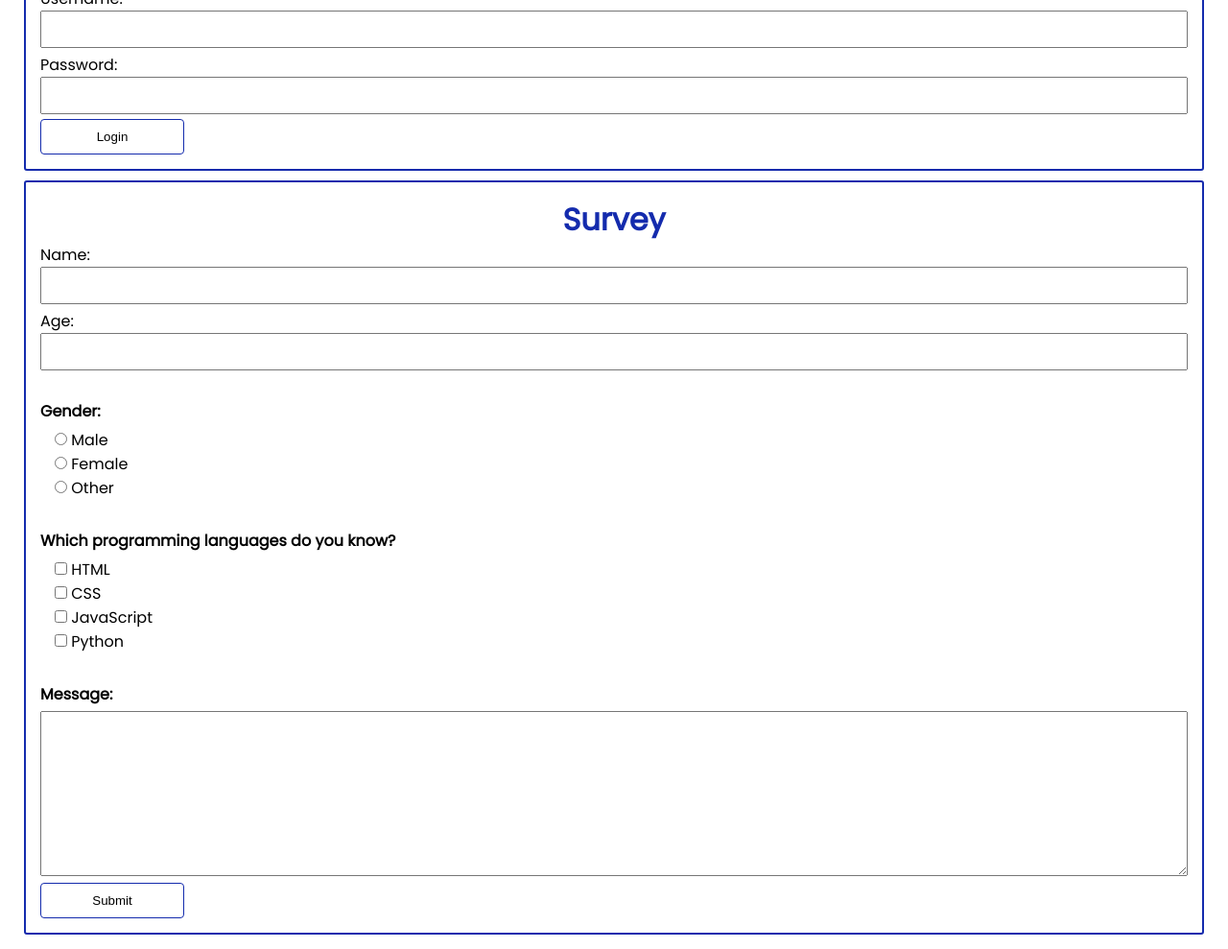
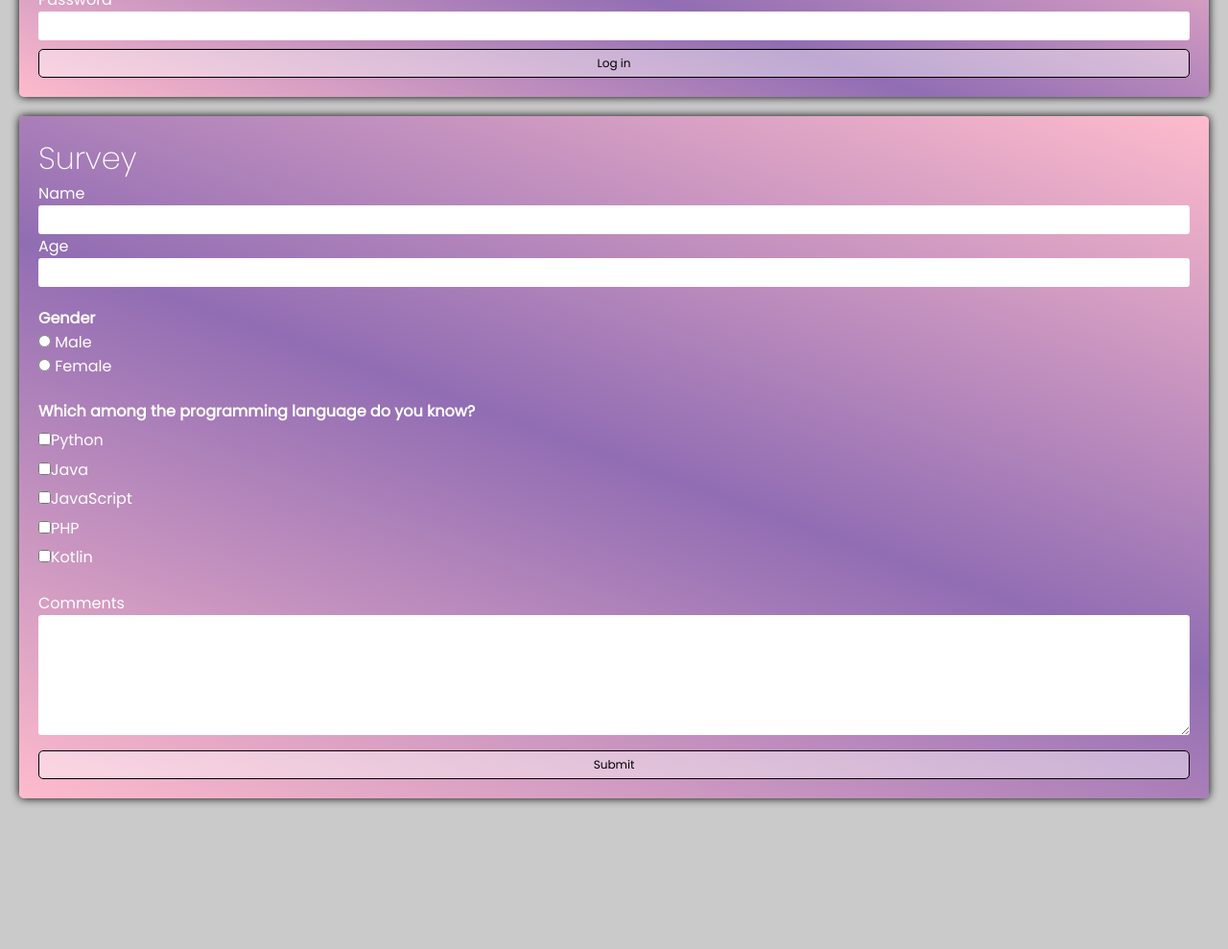
Before and after one commit to rdaavee/IcreatechsStudyHub, a plain HTML site: page Activity 2/assignment2.html in a window 1280 px wide. Shown: the part 570-1559 px from the top of the page at 96% size. After the commit the page ends 1422 px from the top, so only its background shows below. Drawn offline with Linux system fonts and the light colour scheme.

Commit message:
finished

```diff
--- a/Activity 1/assets/css/style.css
+++ b/Activity 1/assets/css/style.css
@@ -1,32 +1,20 @@
-@import url('https://fonts.googleapis.com/css2?family=Carter+One&family=Lato:ital,wght@0,100;0,300;0,400;0,700;0,900;1,100;1,300;1,400;1,700;1,900&family=Lobster+Two&family=Merienda:wght@300;400;500;600;700;800;900&family=Poppins:wght@100;200;300;400&display=swap');
+@import url('https://fonts.googleapis.com/css2?family=Poppins:wght@400;500;700&display=swap');
 
 * {
-     font-family: 'Poppins', sans-serif;
+    font-family: 'Poppins', sans-serif;
 }
 
-.upper {
-     text-align: center;
+h4 {
+    color: rgb(125, 1, 125);
 }
 
-h2 {
-     color: #CD3478;
+table,
+th,
+td {
+	width: auto;
+	border: 1px solid #8e9aaf;
+	color: #282828;
+	border-collapse: collapse;
+	padding: 10px;
+    text-align: center;
 }
-
-img {
-     display: block;
-     margin-left: auto;
-     margin-right: auto;
-}
-
-a {
-     text-align: center;
-     display: block;
-     margin-top: 50px;
-}
-
-table, tr, td {
-     border: 2px solid #CD3478;
-     margin-left: auto;
-     margin-right: auto;
-     margin-top: 50px;
-}
--- a/Activity 2/assets/css/style.css
+++ b/Activity 2/assets/css/style.css
@@ -1,66 +1,103 @@
 @import url('https://fonts.googleapis.com/css2?family=Carter+One&family=Lato:ital,wght@0,100;0,300;0,400;0,700;0,900;1,100;1,300;1,400;1,700;1,900&family=Lobster+Two&family=Merienda:wght@300;400;500;600;700;800;900&family=Poppins:wght@100;200;300;400&display=swap');
 
 * {
-     margin: 0;
-     padding: 0;
-     box-sizing: border-box;
+    margin: 0;
+    padding: 0;
+    box-sizing: border-box;
+    font-family: 'Poppins', sans-serif;
 }
 
 body {
-     font-family: 'Poppins', sans-serif;
-     margin: 15px;
+    background: #00000035;
+}
+
+.form {
+    color: #ffffff;
+    border-width: 1px;
+    margin: 20px;
+    border-radius: 5px;
+    padding: 20px;
+    background: linear-gradient(200deg, #FEBBCC, #916DB3, #FEBBCC);
+    box-shadow: 0 0 10px #000000;
 }
 
 h1 {
-     color: rgb(20, 43, 173);
-     text-align: center;
+    color: #ffffff;
+    font-weight: 200;
 }
 
-.contact__container,
-.login__container,
-.surver__container {
-     padding: 15px;
-     border: 2px solid rgb(20, 43, 173);
-     border-radius: 3px;
-     margin: 10px;
+.survey__form {
+    width: 100%;
+    line-height: 1.9;
+    margin-top: 20px;
+    margin-bottom: 20px;
 }
 
-label {
-     display: block;
-     margin-bottom: 5px;
+.survey__comment {
+    min-height: 120px;
 }
 
-.name,
-.username,
-.email,
-.password,
-.age,
-textarea {
-     width: 100%;
-     padding: 10px;
+.gap {
+    margin-top: 20px;
 }
 
-.submit {
-     width: 150px;
-     padding: 10px;
-     background: transparent;
-     border: 1px solid rgb(20, 43, 173);
-     border-radius: 4px;
+input[type="text"],
+input[type="number"] {
+    width: 100%;
+    border-radius: 3px;
+    border: none;
+    outline: none;
+    height: 30px;
 }
 
-.submit:hover {
-     background-color: rgb(20, 43, 173);
-     transition: 0.4s;
-     color: #ffffff;
+input[type="text"]:hover,
+input[type="number"]:hover {
+    border: 1px solid #916DB3;
+    box-shadow: 0 0 5px #5d3f79;
 }
 
-.gender,
-.checkbox,
-.message {
-     margin-top: 30px;
+.which,
+.gender {
+    font-weight: 700;
 }
 
-.pl,
-.gendeR {
-     margin-left: 15px;
+.input__name,
+.input__email,
+.input__user,
+.input__pass,
+textarea {
+    width: 100%;
+    border-radius: 3px;
+    border: none;
+    outline: none;
+    height: 30px;
 }
+
+.input__name:hover,
+.input__email:hover,
+.input__user:hover,
+.input__pass:hover,
+textarea:hover {
+    border: 1px solid #916DB3;
+    box-shadow: 0 0 5px #5d3f79;
+}
+
+textarea {
+    min-height: 125px;
+}
+
+.buttons {
+    border: 1px solid #000000;
+    padding: 5px;
+    border-radius: 5px;
+    font-size: 12px;
+    margin-top: 9px;
+    width: 100%;
+    background: #ffffff69;
+}
+
+.buttons:hover {
+    background: linear-gradient(to right, #FEBBCC, #916DB3, #FEBBCC);
+    transition: 0.3s;
+    color: #ffffff;
+}
--- a/Activity 2/assignment2.html
+++ b/Activity 2/assignment2.html
@@ -1,95 +1,69 @@
 <!DOCTYPE html>
 <html lang="en">
 <head>
-    <meta charset="UTF-8" />
-    <meta name="viewport" content="width=device-width, initial-scale=1.0" />
-    <title>HTML Forms Assignment</title>
-    <link rel="stylesheet" href="/assets/css/style.css" />
+    <meta charset="UTF-8">
+    <meta name="viewport" content="width=device-width, initial-scale=1.0">
+    <title>HTML Forms</title>
+    <link rel="stylesheet" href="/Activity 2/assets/css/style.css">
 </head>
 <body>
-    <!-- CONTACT US FORM -->
-    <form action="#" class="contact__container" method="POST">
-      <h1>Contact Us</h1>
-      <!-- for name -->
-      <label for="text"
-        >Name:
-        <input type="text" class="name"/>
+    <div class="form">
+    <h1> Contact Us </h1>
+    <form action="#" method="POST">
+        <label>Name <br>
+            <input class="input__name" type="text"><br>
         </label>
-
-      <!-- for email -->
-      <label for="email"
-        >Email:
-        <input type="email" class="email"/>
+        <label>Email <br>
+            <input class="input__email" type="email"><br>
         </label>
-
-      <!-- for message -->
-      <label for="text"
-        >Message:
-        <textarea name="" id="" cols="30" rows="10"></textarea>
+        <label>Message <br>
+            <textarea > </textarea><br>
         </label>
-
-      <!-- submit button for message -->
-      <input type="submit" class="submit" value="Submit" />
+        <input class="buttons" type="submit">
     </form>
-
-    <!-- LOGIN FORM -->
-    <form action="#" class="login__container" method="POST">
-      <h1>Login</h1>
-
-      <!-- for username -->
-      <label for="text"
-        >Username:
-        <input type="text" class="username"/>
+    </div>
+    <div class="form">
+    <h1>Log in</h1>
+    <form action="#" method="POST">
+        <label>Username <br>
+            <input class="input__user" type="text"><br>
         </label>
-
-      <!-- for password -->
-      <label for="password"
-        >Password:
-        <input type="password" class="password"/>
+        <label>Password <br>
+            <input class="input__pass" type="password"><br>
         </label>
-
-      <!-- login button -->
-      <input type="submit" class="submit" value="Login" />
+        <input class="buttons" type="submit" value="Log in">
     </form>
-
-    <!-- SURVEY FORM -->
-    <form action="#" class="surver__container" method="POST">
+    </div>
+    <div class="form">
     <h1>Survey</h1>
-
-      <!-- for name -->
-      <label for="text"
-        >Name:
-        <input type="text" class="name"/>
+    <form action="#" method="POST">
+        <div class="survey__formm">
+        <label>Name <br>
+            <input type="text"><br>
         </label>
-
-      <!-- for age -->
-      <label for="age"
-        >Age:
-        <input type="number" class="age"/>
+        <label>Age <br>
+            <input type="number"><br>
         </label>
-
-      <!-- for gender -->
-      <label for="gender" class="gender"
-        ><b>Gender:</b>
+        <div class="gap"></div>
+        <label class="gender">Gender </label><br>
+            <input type="radio"> Male<br>
+            <input type="radio"> Female<br>
+        </div>
+        <div class="survey__form">
+        <label class="which">Which among the programming language do you know?</label> <br>
+            <input type="checkbox">Python<br>
+            <input type="checkbox">Java<br>
+            <input type="checkbox">JavaScript<br>
+            <input type="checkbox">PHP<br>
+            <input type="checkbox">Kotlin<br>
+        </div>
+        <div class="survey__comment">
+        <label>Comments <br>
+            <textarea > </textarea>
         </label>
-        <input type="radio" name="gender" value="male" class="gendeR"/> Male <br>
-        <input type="radio" name="gender" value="female" class="gendeR"/> Female <br>
-        <input type="radio" name="gender" value="other" class="gendeR"/> Other <br>
-
-      <!-- for checkbox -->
-      <label for="programminglanguages" class="checkbox">
-        <b>Which programming languages do you know?</b>
-      </label>
-        <input type="checkbox" class="pl"> HTML <br>
-        <input type="checkbox" class="pl"> CSS <br>
-        <input type="checkbox" class="pl"> JavaScript <br>
-        <input type="checkbox" class="pl"> Python <br>
-
-      <label for="text" class="message"
-        ><b>Message: </b>
-      </label>
-        <textarea name="" id="" cols="30" rows="10"></textarea>
-        <input type="submit" class="submit" value="Submit" />
+        <input class="buttons" type="submit">
+            </div>
     </form>
+    </div>
 </body>
 </html>
```
Also changed, not shown: Activity 1/index.html (+32 -50 lines). Lines whose indentation alone changed are shown as unchanged.
